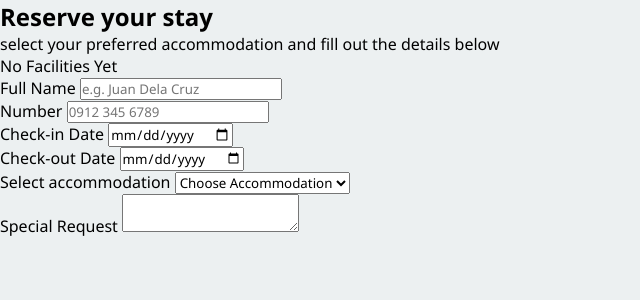
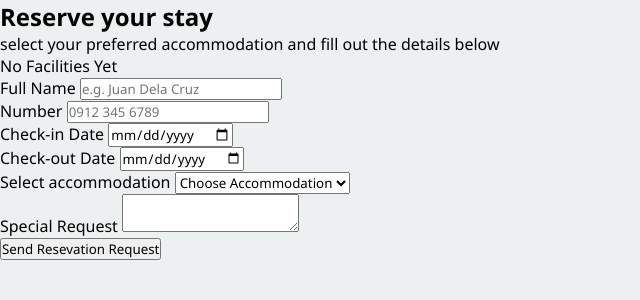
Before and after one commit to NazuChomp/villa-mercedes, a PHP site: page /book.php in a window 1280 px wide. Shown: the part 62-362 px from the top of the page, without its empty margins (0-640 px from the left). Run offline with PHP 8.4, Linux system fonts and the light colour scheme; data that the repository does not hold is empty.

Commit message:
fix form request

```diff
--- a/book.php
+++ b/book.php
@@ -18,6 +18,8 @@ $result = $stmt->get_result();
     <meta name="viewport" content="width=device-width, initial-scale=1.0">
     <title>Home</title>
     <link rel="stylesheet" href="./resources/css/header-footer.css">
+    <link rel="stylesheet" href="./resources/css/booking-page.css">
+
 </head>
 <body>
 <header>
@@ -40,31 +42,34 @@ $result = $stmt->get_result();
         <p>select your preferred accommodation and fill out the details below</p>
     </div>
 
+    <div class="facility-form-wrapper">
         <div class="facility-card-selector">
-            <div class="facility-card" data-value="<?= e($row['name']) ?>">
             <?php if($result->num_rows > 0): ?>
                 <?php while($row = $result->fetch_assoc()): ?>
-                        <div class="facility-card">
+
+                    <div class="facility-card" data-value="<?= e($row['name']) ?>">
                         <img src="<?= e(url('resources/img/') . $row['image_filename']) ?>"
                             alt="<?= e($row['image_filename']) ?>"
                             width="100px">
                         <div class="card-info">
                             <h3><?= e($row['name']) ?></h3>
                             <p><?= e($row['description']) ?></p>
-                                <p><?= e('₱' . $row['rate_amount']) ?></p>
-                                <p>click for more details</p>
+                            <p class="rate"><?= e('₱' . $row['rate_amount']) ?></p>
+                            <p class="more-detail">click for more details</p>
                         </div>
                     </div>
-                    <?php endwhile;?>
+
+                <?php endwhile; ?>
             <?php else: ?>
                 <p class="no-data">No Facilities Yet</p>
             <?php endif; ?>
+
         </div>
 
-            <div class="booking-form">
+        <form action="" class="booking-form">
             <div class="form-row">
                 <label for="fullname">Full Name</label>
-                    <input type="text" name="fullname" id="fullname" placeholder="e.g. Juan Dela Cruz">
+                <input type="text" name="fullname" id="fullname" placeholder="e.g. Juan Dela Cruz" required>
             </div>
             <div class="form-row">
                 <label for="number">Number</label>
@@ -94,10 +99,11 @@ $result = $stmt->get_result();
                 <label for="request">Special Request</label>
                 <textarea name="request" id="request"></textarea>
             </div>
+            <button type="submit" class="form-row form-btn">Send Resevation Request</button>
+        </form>
     </div>
 
-        </div>
 </main>
-
+    <script src="utils/scripts.js"></script>
 </body>
 </html>
```
Lines whose indentation alone changed are shown as unchanged.
